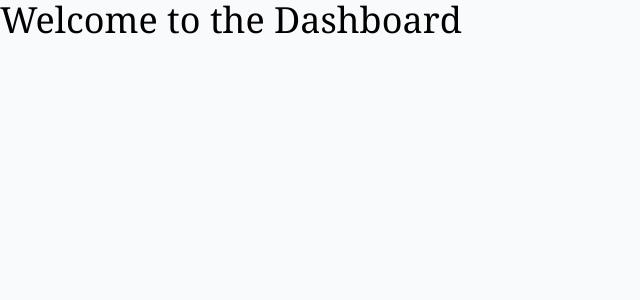
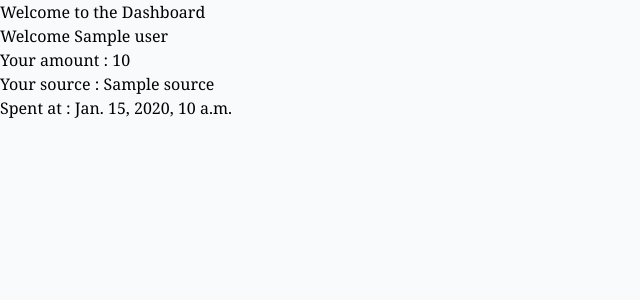
Before and after one commit to greed-d/expense-tracker, a Django app: template tracker_app/templates/tracker_app/dashboard.html in a window 1280 px wide. Shown: the top 300 px of the page, without its empty margins (0-640 px from the left). Run offline with Django 5.2, Linux system fonts and the light colour scheme; the template is opened without the code that fills it: most values are stand-ins (such as "Sample title", 1, 10 or a date in 2020); some libraries are stand-ins or nearby versions.

Commit message:
`add` : disply data about user

```diff
--- a/tracker_app/templates/tracker_app/dashboard.html
+++ b/tracker_app/templates/tracker_app/dashboard.html
@@ -1,5 +1,19 @@
 {% extends "base.html" %}
-{% load static tailwind_tags %}
 {% block content %}
-<h1 class="text-4xl">Welcome to the Dashboard</h1>
+<h1>Welcome to the Dashboard</h1>
+
+  <!-- { % if expense_info_all %} -->
+<ul>
+  {% for data in expense_info_all %}
+    <h2>Welcome {{ data.user }}</h2>
+    <li> Your amount : {{ data.amount }}</li>
+    <li> Your source : {{ data.source }}</li>
+    <li>  Spent at : {{ data.time }}</li>
+  {% endfor %}
+</ul>
+  <!-- { % else %} -->
+    <!-- <h3>No data to show</h3> -->
+  <!-- { % endif %} -->
+
+
 {% endblock %}
```
